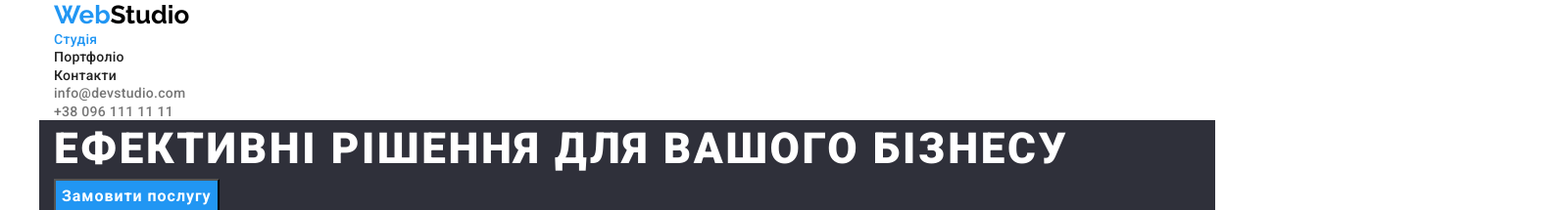
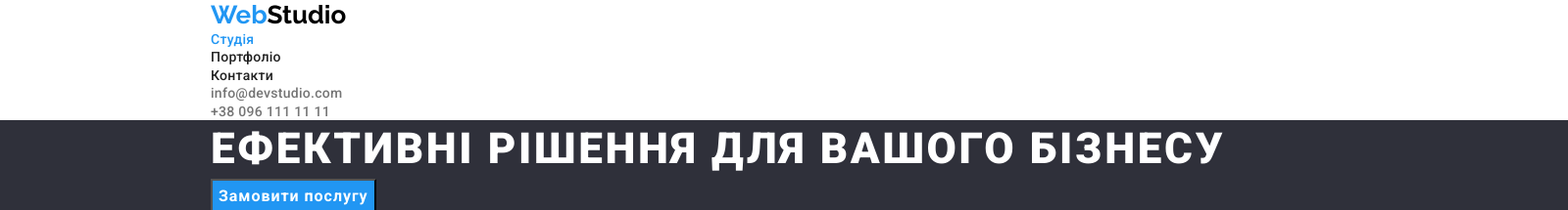
Before and after one commit to Helllenna/goit-markup-hw-03, a plain HTML site: page index.html in a window 1280 px wide. Shown: the top 215 px of the page at 98% size, 1600 px wide, since content can reach past the window. Drawn offline with nearby package versions, Linux system fonts and the light colour scheme.

Commit message:
Container correction

```diff
--- a/css/styles.css
+++ b/css/styles.css
@@ -39,6 +39,7 @@ text-decoration: none;
 body {
   font-family: Roboto, sans-serif;
   color: var(--main-text-color);
+  width: 1600px;
   }
 
 .container {
@@ -62,7 +63,9 @@ font-size: 26px;
 line-height: 1.1923;
 }
 .logo2 { color: var(--seconder-btn-color)}
+
 .header-nav { }
+
 .header-nav-link {
 color: var(--third-btn-color);
 font-weight: 500;
@@ -104,7 +107,7 @@ color: var(--main-btn-color);}
     word-wrap: normal !important;
 }
 
-.hero .container {background-color: var(--seconder-bg-color); }
+.hero {background-color: var(--seconder-bg-color); }
 .hero-title {
 color: var(--seconder-text-color);
 /* font-style: normal; */
@@ -131,6 +134,7 @@ letter-spacing: 0.06em;
 background-color: #188CE8;}
 
 .btn { }
+
 .about {
 /* background-color: var(--third-bg-color); */
 }
@@ -178,7 +182,7 @@ line-height: 1.1875;
 /* footer */
 .address {
 color: var(--seconder-text-color);
- font-style: normal;
+font-style: normal;
 font-size: 14px;
 line-height: 1.7143;
 }
@@ -187,7 +191,7 @@ line-height: 1.7143;
 .address.current {
 color: var(--main-btn-color);
 }
-.footer .container {
+.footer {
 background-color: var(--seconder-bg-color);
 }
 .logo3 {
```
